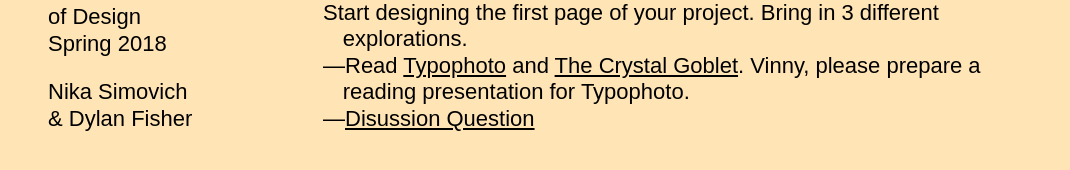
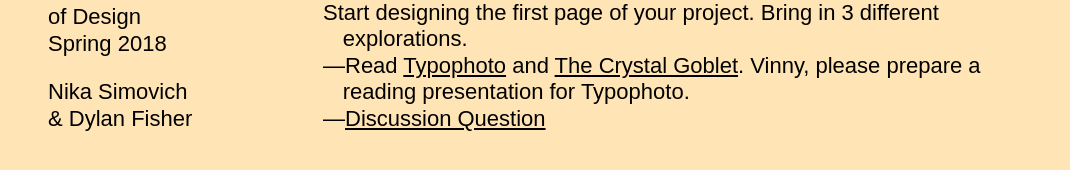
Before and after one commit to dylanfisher/ci18, a Jekyll site: the page built from _agendas/week-1.md, in a window 1280 px wide and 900 px high, scrolled down 1564 px. Shown: the part 708-878 px from the top of the window, without its empty margins (12-1082 px from the left). Built offline with Jekyll 4.4.1, drawn with Linux system fonts in a browser that asks for light colours; some web fonts are replaced.

Commit message:
Fix typo

```diff
--- a/_agendas/week-1.md
+++ b/_agendas/week-1.md
@@ -68,4 +68,4 @@ date_range:       1/23 – 1/26
 - Start designing the first page of your project. Bring in 3 different explorations.
 
 - Read [Typophoto](/assets/readings/moholy-nagy-laszlo-typophoto.pdf) and [The Crystal Goblet](/assets/readings/warde-beatrice_the-crystal-goblet.pdf). Vinny, please prepare a reading presentation for Typophoto.
-- [Disussion Question](https://docs.google.com/document/d/13ccSdgQ7JWSdvlFeqRbZy2Ek157eq-cPWSOipDK6AHU/edit?usp=sharing)
+- [Discussion Question](https://docs.google.com/document/d/13ccSdgQ7JWSdvlFeqRbZy2Ek157eq-cPWSOipDK6AHU/edit?usp=sharing)
```
